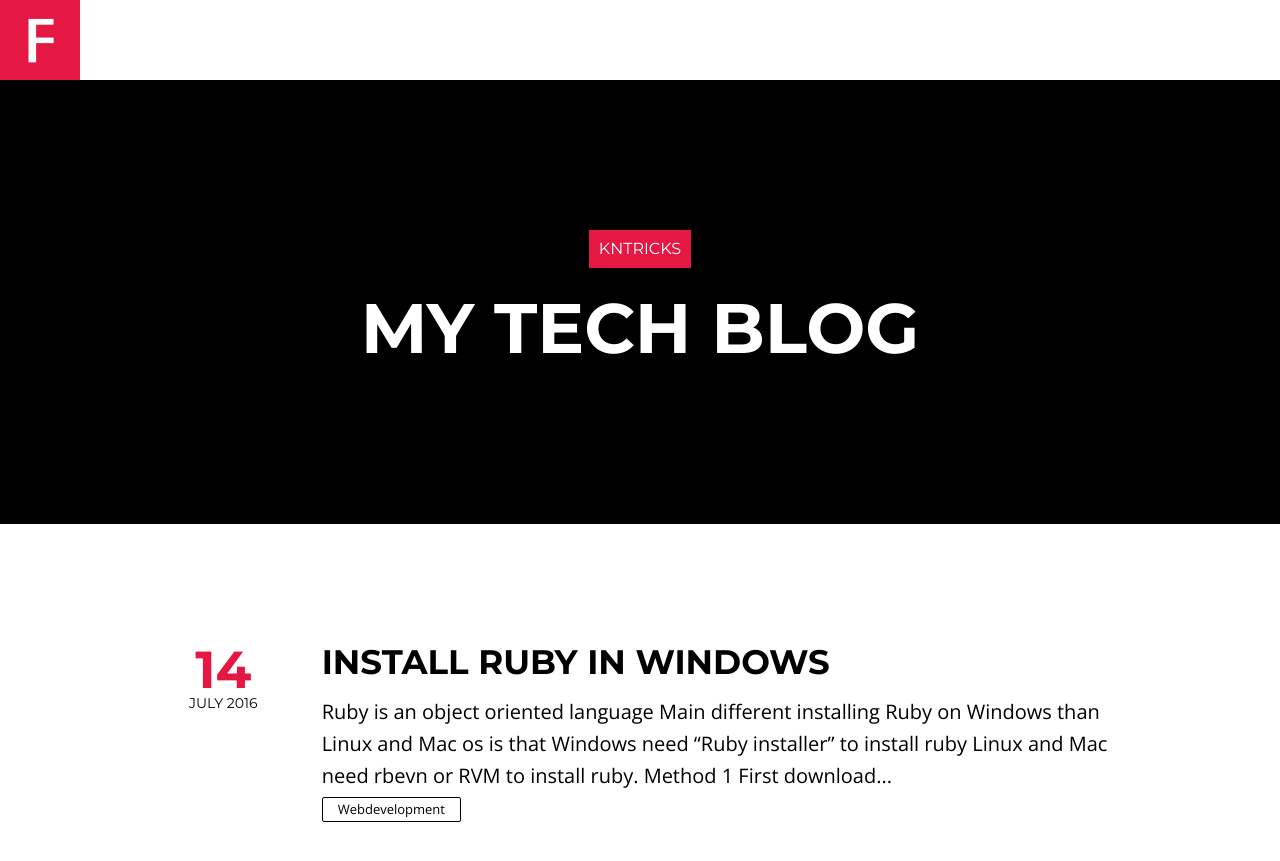
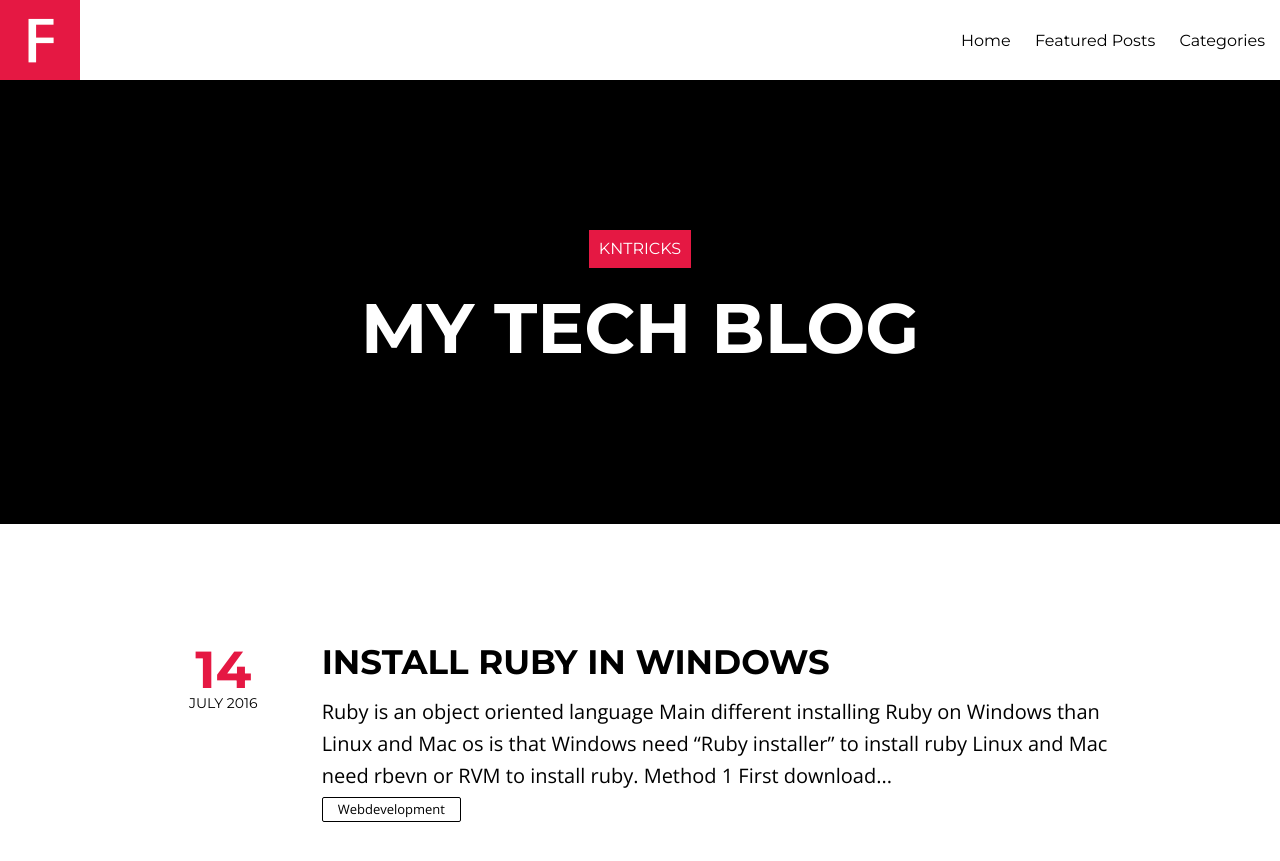
Before and after one commit to knadikari/KnTricks, a Jekyll site: the page built from index.html, in a window 1280 px wide and 900 px high. Shown: the top 861 px of the window. Built offline with Jekyll 4.4.1, drawn with Linux system fonts in a browser that asks for light colours; nearby versions of some CDN libraries; the list of posts is cut into pages by our own code.

Commit message:
nav bar fixed

```diff
--- a/_config.yml
+++ b/_config.yml
@@ -41,8 +41,8 @@ links:
     url: /featured
   - title: Categories
     url: /categories
-  - title: About
-    url: /about
+  #- title: About
+   # url: /about
 
 # http://en.wikipedia.org/wiki/List_of_tz_database_time_zones
 timezone:    Asia/Dhaka
--- a/_layouts/home.html
+++ b/_layouts/home.html
@@ -33,11 +33,11 @@ Description: Awesome dude, awesome life
             <a href="#"><i class="fa fa-times"></i></a>
         </li>
 {% for link in site.links %}
-            <!--li>{% if link.external %}
+            <li>{% if link.external %}
             <a href="{{ link.url }}">{{ link.title }}</a>
             {% else %}
             <a href="{{ site.url }}{{ link.url }}">{{ link.title }}</a>
-            {% endif %} </li-->
+            {% endif %} </li>
 {% endfor %}
            <!--li><a href="{{ site.url }}/feed.xml" title="Atom/RSS feed"><i class="icon-rss"></i> Feed</a></li-->
     </ul>
```
